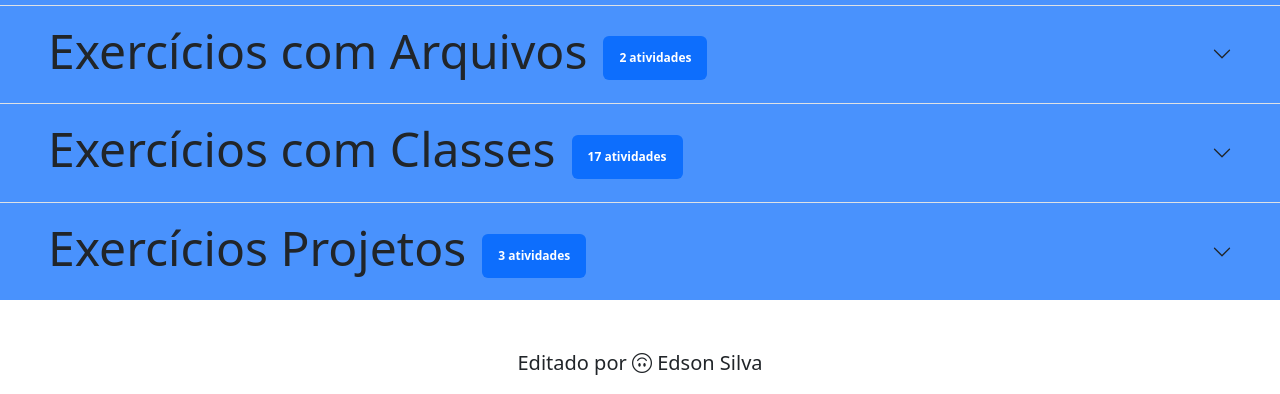
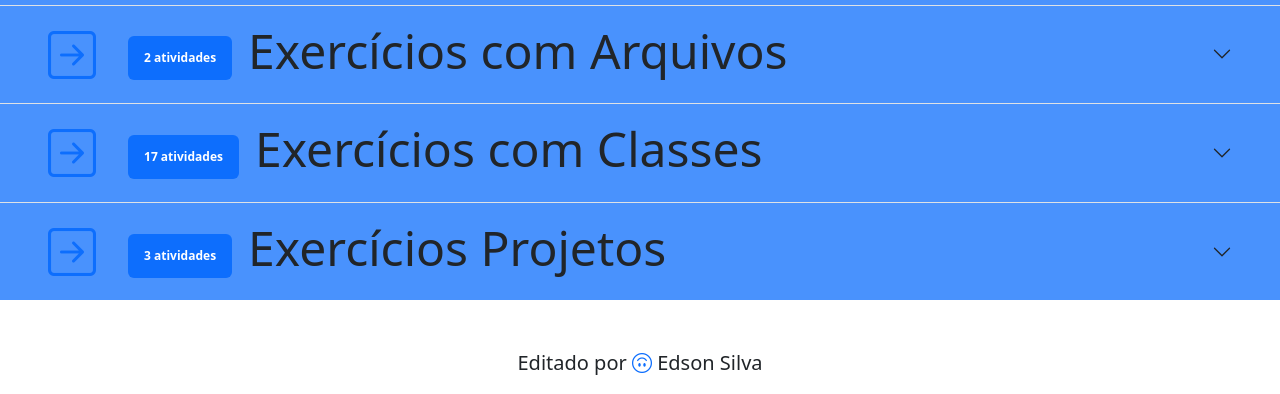
Before and after one commit to edsonservi/treinamento, a plain HTML site: page index.html in a window 1280 px wide. Shown: the part 736-1130 px from the top of the page. Drawn offline with nearby package versions, Linux system fonts and the light colour scheme.

Commit message:
index exercicios

```diff
--- a/index.html
+++ b/index.html
@@ -32,7 +32,8 @@
 
     </div>
     <div class="footer pt-5">
-        <p class="lead text-center">Editado por <i class="bi bi-emoji-smile-upside-down"></i> Edson Silva</p>
+        <p class="lead text-center">Editado por <i class="bi bi-emoji-smile-upside-down text-primary"></i> Edson Silva
+        </p>
     </div>
 
 </body>
--- a/resource/index.js
+++ b/resource/index.js
@@ -18,7 +18,9 @@ function addAcordeon(title, itens) {
     var accItem = `<div class="accordion-item">
                         <h2 class="accordion-header">
                             <button class="accordion-button collapsed px-5 bg-primary bg-opacity-75" type="button" data-bs-toggle="collapse" data-bs-target="#${id}" aria-expanded="false" aria-controls="${id}">
-                                <h1 class="display-5">${title}</h1> <span class="badge bg-primary p-3 mx-3 mt-2">${itens.length} atividades</span>
+                                <i class="bi bi-arrow-right-square display-5 pe-3 text-primary"></i>
+                                <span class="badge bg-primary p-3 mx-3 mt-2">${itens.length} atividades</span>
+                                <h1 class="display-5">${title}</h1>
                             </button>
                         </h2>
                         <div id="${id}" class="accordion-collapse collapse" data-bs-parent="#target">
```
